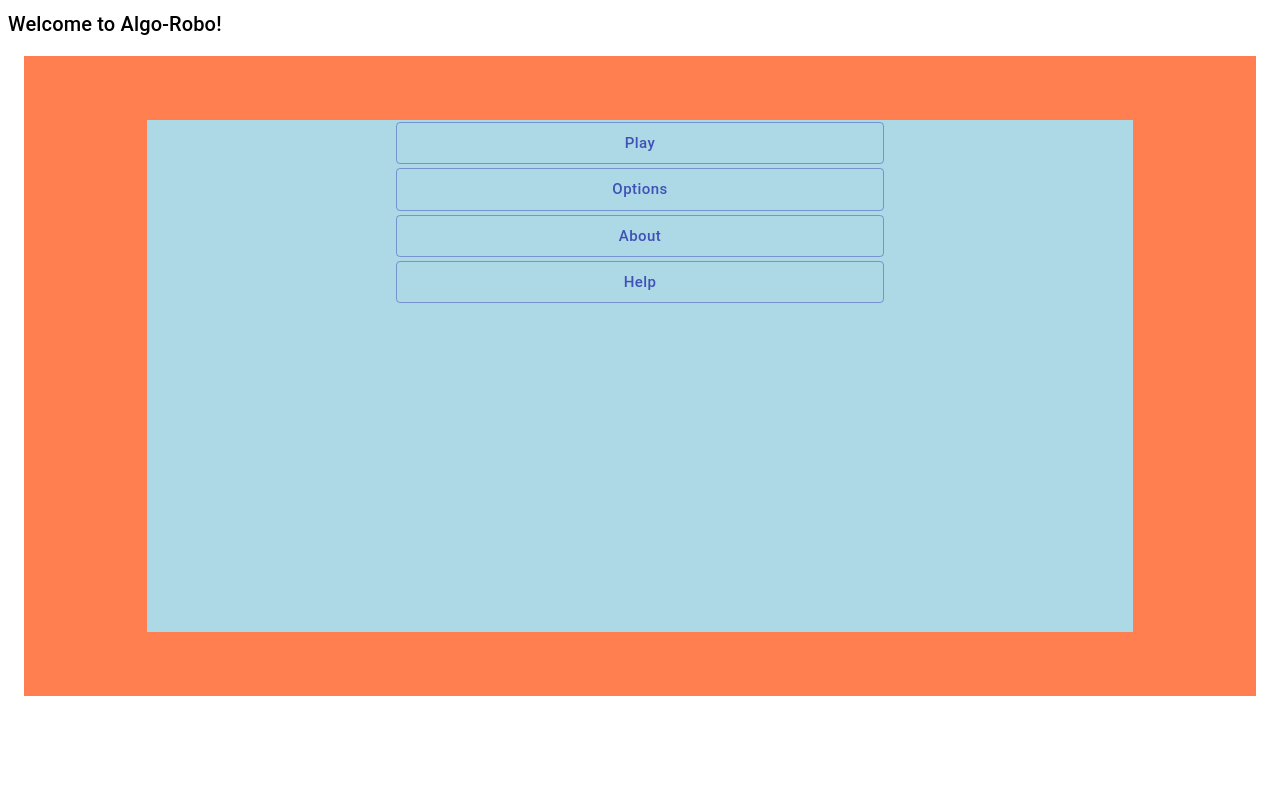
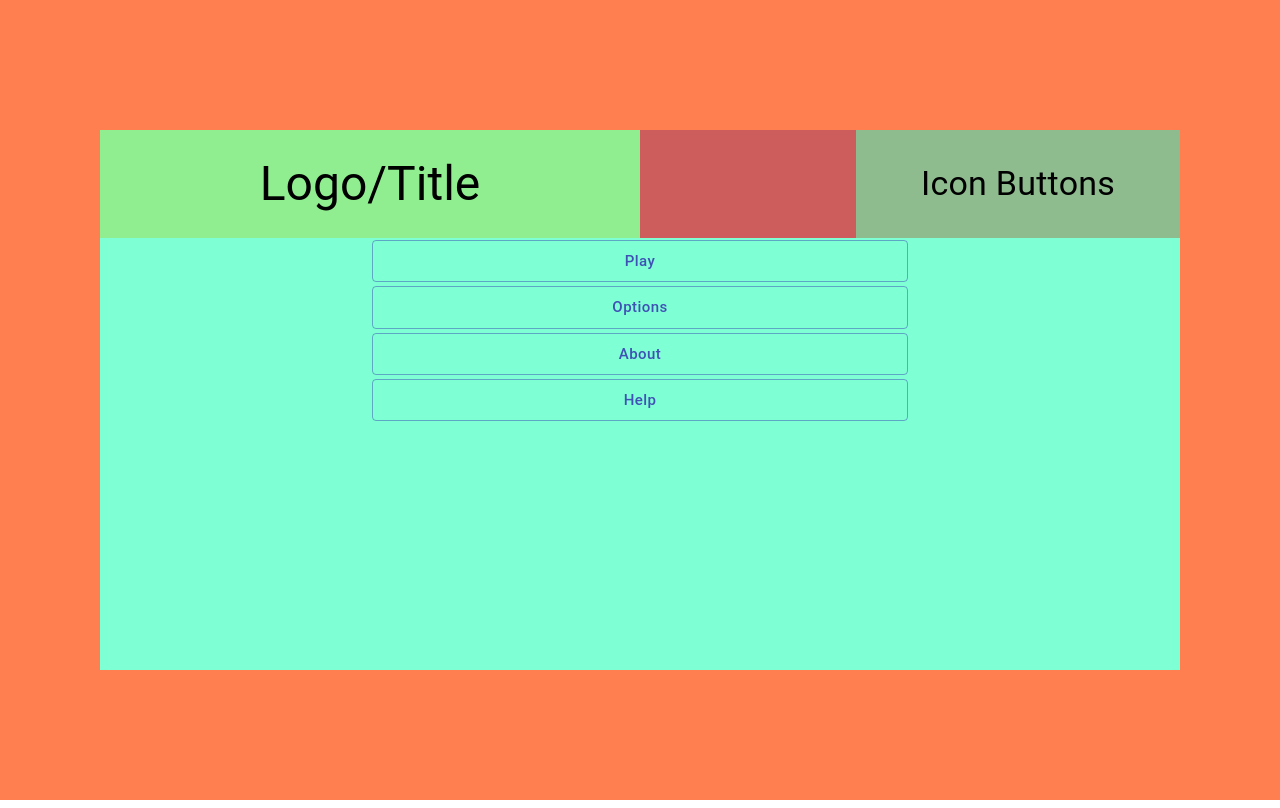
Before and after one commit to ugur-akin/algo-robo, a React (Create React App) app: page /MainMenu in a window 1280 px wide. Built offline with nearby package versions, Linux system fonts and the light colour scheme.

Commit message:
Added an absolute game window. Created a basic layout (content/header).

```diff
--- a/src/components/GameWindow.jsx
+++ b/src/components/GameWindow.jsx
@@ -5,13 +5,17 @@ import routes from '../routes';
 import CenteringBox from './CenteringBox';
 import MainMenu from './MainMenu';
 import Levels from './Levels';
+import GameLayout from '../layouts/GameLayout';
+
+// TODO(Ugur):
+//    Implement different resolutions
+//    for different devices.
 
 const GameWindow = () => {
   return (
-    <>
-      <Typography variant="h6">Welcome to Algo-Robo!</Typography>
-      <CenteringBox height="80%" margin={2} bgcolor="coral">
-        <Box height="80%" width="80%" id="game-window" bgcolor="lightblue">
+    <CenteringBox id="game-window" height="100vh" width="100vw" bgcolor="coral">
+      <Box width="1080px" height="540px" id="game" bgcolor="lightblue">
+        <GameLayout>
           <Switch>
             <Route exact path="/">
               <Redirect to={routes.MAIN} />
@@ -23,9 +27,9 @@ const GameWindow = () => {
               <Levels />
             </Route>
           </Switch>
-        </Box>
-      </CenteringBox>
-    </>
+        </GameLayout>
+      </Box>
+    </CenteringBox>
   );
 };
 
--- a/src/index.css
+++ b/src/index.css
@@ -1,8 +1,5 @@
-html {
-  height: 100vh;
+#game-window {
+  position: absolute;
+  top: 0;
+  left: 0;
 }
-
-body,
-#root {
-  height: 100%;
-}
--- /dev/null
+++ b/src/layouts/GameLayout.jsx
@@ -0,0 +1,24 @@
+import {Box} from '@material-ui/core';
+import React from 'react';
+import Header from './components/Header';
+
+const GameLayout = ({children}) => {
+  return (
+    <Box
+      height="100%"
+      display="flex"
+      flexDirection="column"
+      alignItems="stretch"
+      bgcolor="aquamarine"
+    >
+      <Box id="header-container" height="20%" bgcolor="antiquewhite">
+        <Header />
+      </Box>
+      <Box id="content-container" flexGrow={1}>
+        {children}
+      </Box>
+    </Box>
+  );
+};
+
+export default GameLayout;
--- /dev/null
+++ b/src/layouts/components/Header.jsx
@@ -0,0 +1,29 @@
+import React from 'react';
+import {Box, Typography} from '@material-ui/core';
+import CenteringBox from '../../components/CenteringBox';
+
+const Header = () => {
+  return (
+    <Box
+      id="header"
+      component="header"
+      height="100%"
+      display="flex"
+      flexDirection="row"
+      alignItems="stretch"
+      bgcolor="indianred"
+    >
+      <CenteringBox flexBasis="50%" flexGrow={1} bgcolor="lightgreen">
+        <Typography variant="h3" align="center">
+          Logo/Title
+        </Typography>
+      </CenteringBox>
+      <Box flexBasis="20%" flexGrow={1} />
+      <CenteringBox flexBasis="30%" flexGrow={1} bgcolor="darkseagreen">
+        <Typography variant="h4">Icon Buttons</Typography>
+      </CenteringBox>
+    </Box>
+  );
+};
+
+export default Header;
```
